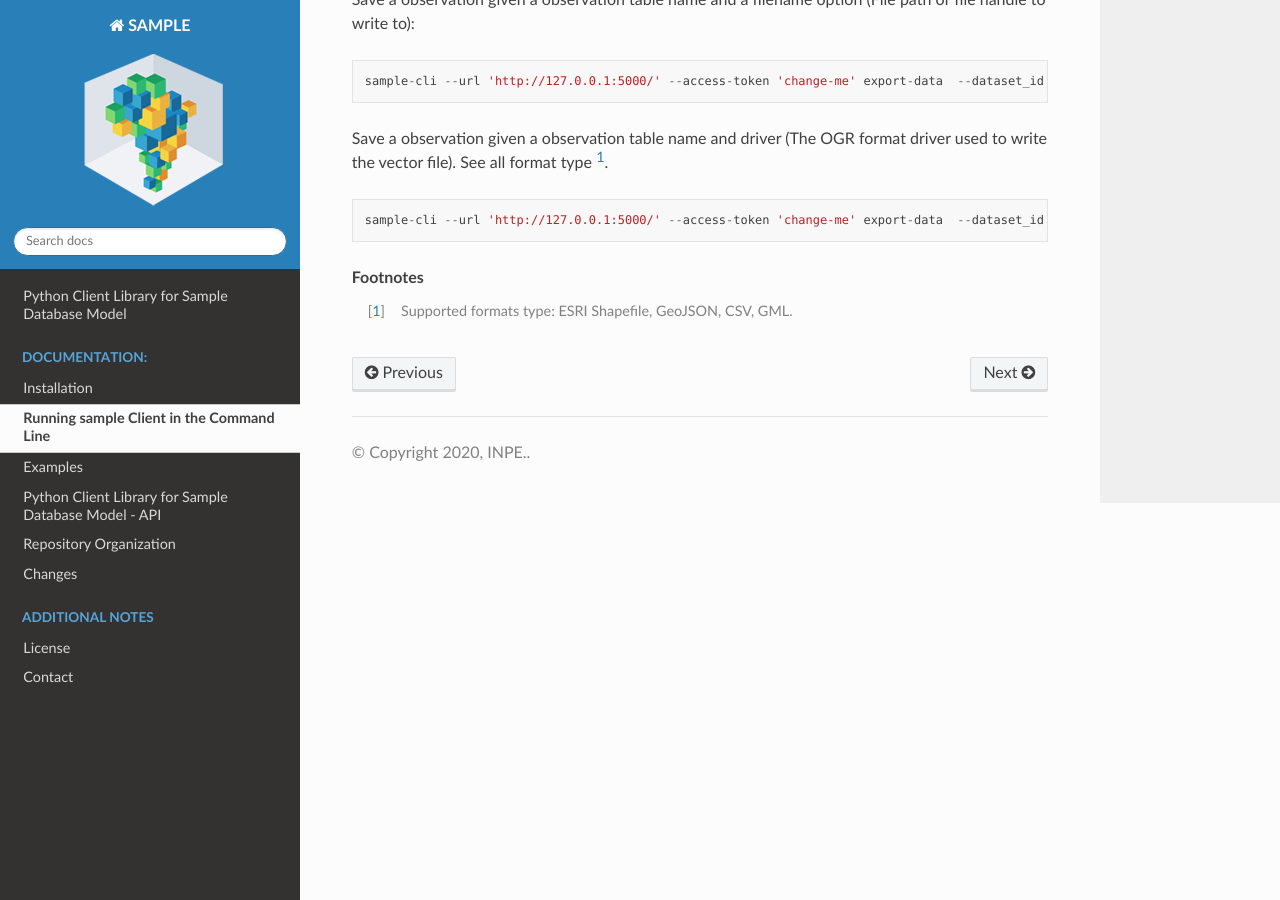
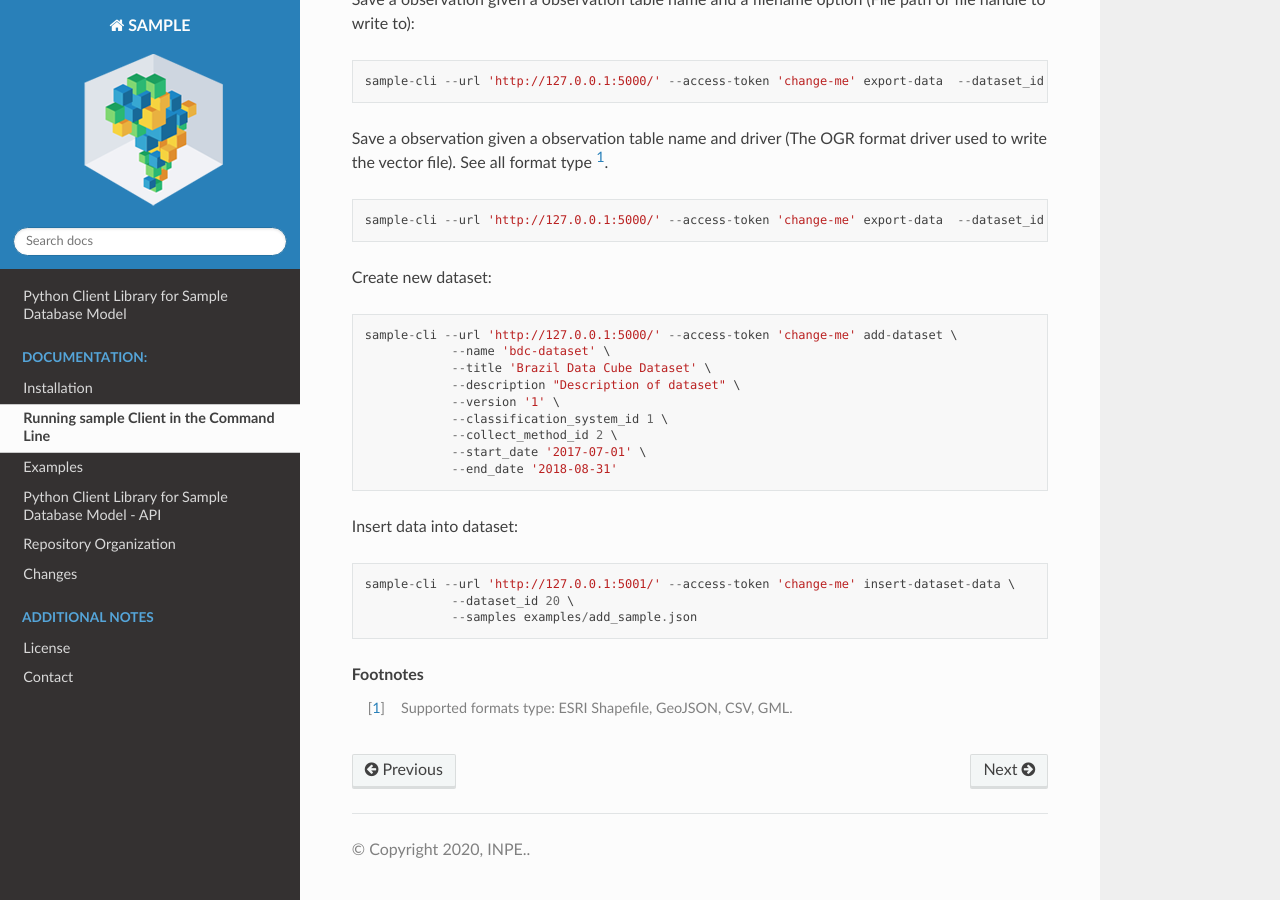
Before and after one commit to brazil-data-cube/sample.py, a Sphinx documentation site: the page built from docs/sphinx/usage.rst, in a window 1280 px wide and 900 px high, scrolled down 930 px. Built offline with Sphinx 7.4.7 and the Read the Docs theme 2.0.0, drawn with Linux system fonts in a browser that asks for light colours.

Commit message:
:books: update doc usage and add example

```diff
--- a/docs/sphinx/usage.rst
+++ b/docs/sphinx/usage.rst
@@ -50,6 +50,24 @@ Save a observation given a observation table name and driver (The OGR format dri
 
     sample-cli --url 'http://127.0.0.1:5000/' --access-token 'change-me' export-data  --dataset_id 3 --filename '/home/data/observation_name.shp' --driver 'GeoJSON'
 
+Create new dataset::
+
+    sample-cli --url 'http://127.0.0.1:5000/' --access-token 'change-me' add-dataset \
+                --name 'bdc-dataset' \
+                --title 'Brazil Data Cube Dataset' \
+                --description "Description of dataset" \
+                --version '1' \
+                --classification_system_id 1 \
+                --collect_method_id 2 \
+                --start_date '2017-07-01' \
+                --end_date '2018-08-31'
+
+Insert data into dataset::
+
+    sample-cli --url 'http://127.0.0.1:5001/' --access-token 'change-me' insert-dataset-data \
+                --dataset_id 20 \
+                --samples examples/add_sample.json
+
 
 .. rubric:: Footnotes
 
```
Also changed, not shown: 1 other file.
